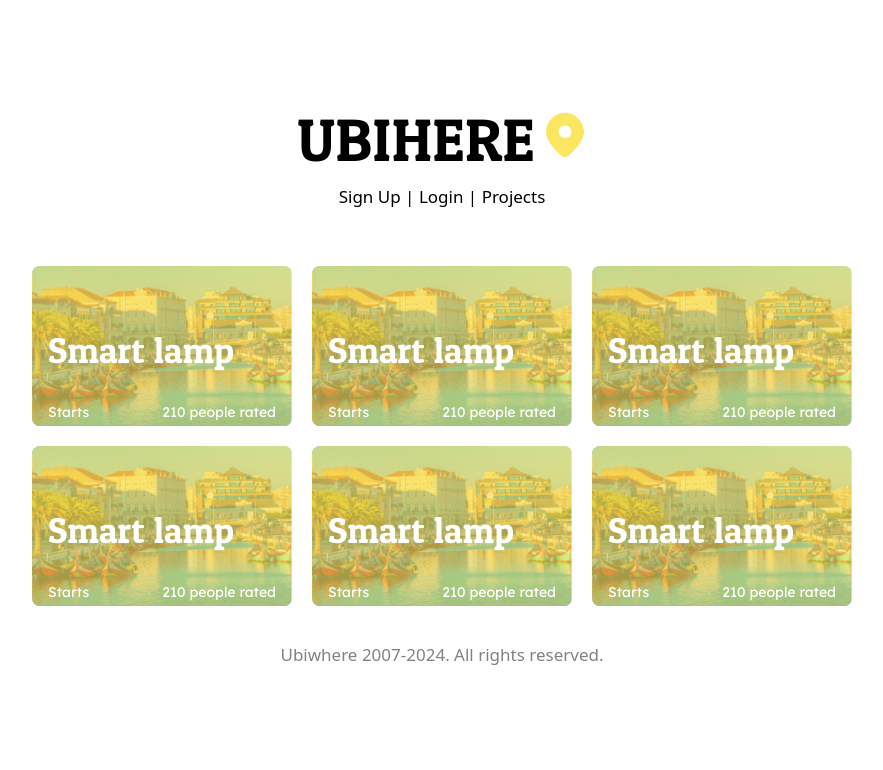
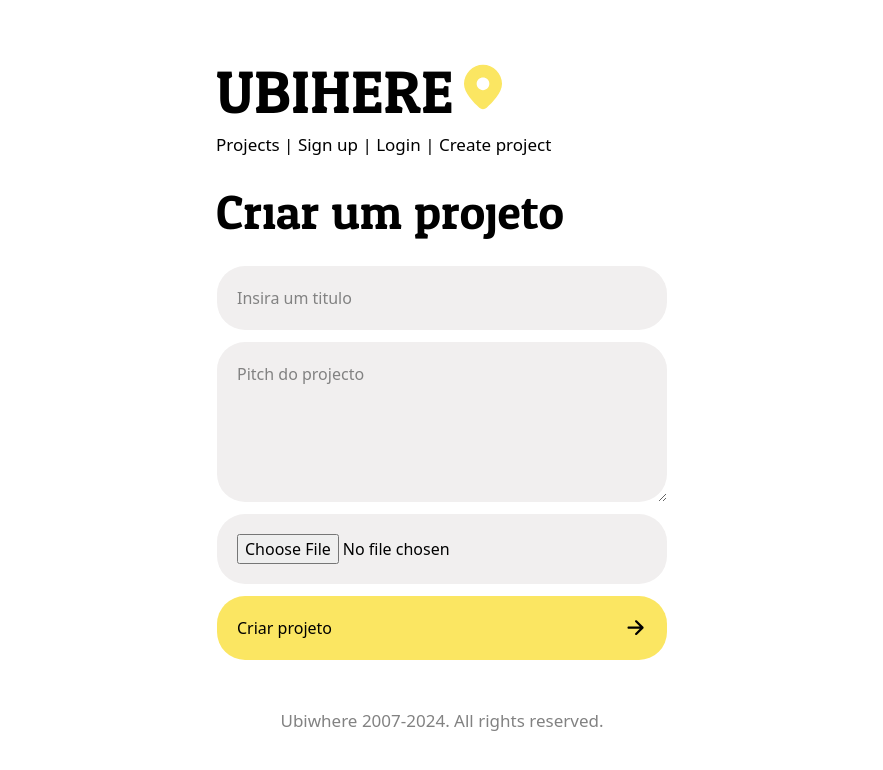
Before and after one commit to arieuu/ubihere-client, a React (Vite) app: page /createproject in a window 1280 px wide. Shown: the top 770 px of the page, without its empty margins (198-1081 px from the left). Built offline with nearby package versions, Linux system fonts and the light colour scheme.

Commit message:
Added client side routing and linked pages to one another using react router.
Also made navigation links into a reusable components and tweaked button colors on hover

```diff
--- a/package.json
+++ b/package.json
@@ -11,7 +11,8 @@
   },
   "dependencies": {
     "react": "^18.3.1",
-    "react-dom": "^18.3.1"
+    "react-dom": "^18.3.1",
+    "react-router-dom": "^6.26.1"
   },
   "devDependencies": {
     "@eslint/js": "^9.9.0",
--- /dev/null
+++ b/src/components/NavigationLinks.tsx
@@ -0,0 +1,16 @@
+import { Link } from "react-router-dom";
+
+
+
+function NavigationLinks() {
+    return(
+        <span className="mx-auto text-[17px] mb-14">
+            <Link className="hover:underline" to={"/"}> Projects </Link>
+            | <Link className="hover:underline" to={"/signup"}> Sign up </Link>
+            | <Link className="hover:underline" to={"/login"}> Login </Link>
+            | <Link className="hover:underline" to={"/createproject"}> Create project </Link>
+        </span>
+    )
+}
+
+export default NavigationLinks;
--- a/src/components/ProjectCard.tsx
+++ b/src/components/ProjectCard.tsx
@@ -1,7 +1,8 @@
+import { Link } from "react-router-dom";
 
 function ProjectCard() {
     return(
-        <a href="" className="">
+        <Link to={"/projectpage"} className="">
             <div className="bg-[url('/aveiro.png')] bg-cover rounded-lg px-4 py-1
                 relative
                 z-10
@@ -30,7 +31,7 @@ function ProjectCard() {
                     <span>Starts</span> <span>210 people rated</span>
                 </div>
             </div>
-        </a>
+        </Link>
     )
 }
 
--- a/src/main.tsx
+++ b/src/main.tsx
@@ -3,8 +3,39 @@ import { createRoot } from 'react-dom/client'
 import App from './App.tsx'
 import './index.css'
 
+import { createBrowserRouter, RouterProvider } from 'react-router-dom'
+import HomePage from './pages/HomePage.tsx'
+import LoginPage from './pages/LoginPage.tsx'
+import SignupPage from './pages/SignupPage.tsx'
+import ProjectPage from './pages/ProjectPage.tsx'
+import CreateProjectPage from './pages/CreateProjectPage.tsx'
+
+const router = createBrowserRouter([
+  {
+    path:"/",
+    element: <HomePage />
+  },
+  {
+    path: "/signup",
+    element: <SignupPage />
+  },
+  {
+    path:"/login",
+    element: <LoginPage />
+  },
+  {
+    path:"/createproject",
+    element: <CreateProjectPage />
+  },
+  {
+    path:"/projectpage",
+    element: <ProjectPage />
+  }
+])
+
 createRoot(document.getElementById('root')!).render(
   <StrictMode>
-    <App />
+    {/* <App /> */}
+    <RouterProvider router={router} />
   </StrictMode>,
 )
--- a/src/pages/CreateProjectPage.tsx
+++ b/src/pages/CreateProjectPage.tsx
@@ -1,5 +1,6 @@
 import logo from "/ubiherelogo.svg";
 import arrow from "/arrow.svg";
+import NavigationLinks from "../components/NavigationLinks";
 
 function CreateProjectPage() {
     return(
@@ -12,19 +13,17 @@ function CreateProjectPage() {
                 </div>
 
                 <span className="mx-aut text-[17px] mb-8">
-                    <a className="hover:underline" href="#"> Sign Up </a>
-                    | <a className="hover:underline" href="#"> Login </a>
-                    | <a className="hover:underline" href="#"> Projects </a>
+                    <NavigationLinks />
                 </span>
 
                 <h2 className="font-Odor text-5xl mb-7"> Criar um projeto </h2>
                 <form action="" className="flex flex-col">
                     <input className="mx-auto bg-LightgrayUbihere-0 w-full max-w-[450px] mx- p-5 placeholder:text-DarkgrayUbihere-0 rounded-[28px] mb-3" type="text" placeholder="Insira um titulo" />
-                    <textarea className="mx-auto bg-LightgrayUbihere-0 w-full max-w-[450px] mx- p-5 placeholder:text-DarkgrayUbihere-0 rounded-[28px] mb-3" placeholder="Pitch do projecto" />
+                    <textarea className="mx-auto h-40 bg-LightgrayUbihere-0 w-full max-w-[450px] mx- p-5 placeholder:text-DarkgrayUbihere-0 rounded-[28px] mb-3" placeholder="Pitch do projecto" />
                     <input className="mx-auto bg-LightgrayUbihere-0 w-full max-w-[450px] mx- p-5 placeholder:text-DarkgrayUbihere-0 rounded-[28px] mb-3" type="file" placeholder="Imagem do projeto" />
 
 
-                    <button type="submit" className="mx-auto flex justify-between bg-YellowUbihere-0 w-full max-w-[450px] mx- p-5 placeholder:text-DarkgrayUbihere-0 rounded-[28px] mb-3" >
+                    <button type="submit" className="mx-auto hover:bg-[#CFB619] flex justify-between bg-YellowUbihere-0 w-full max-w-[450px] mx- p-5 placeholder:text-DarkgrayUbihere-0 rounded-[28px] mb-3" >
                         Criar projeto
                         <img className="w-6" src={arrow} alt="" />
                     </button>
--- a/src/pages/HomePage.tsx
+++ b/src/pages/HomePage.tsx
@@ -1,5 +1,7 @@
 import logo from "/ubiherelogo.svg";
 import ProjectCard from "../components/ProjectCard";
+import { Link } from "react-router-dom";
+import NavigationLinks from "../components/NavigationLinks";
 
 function HomePage() {
     return(
@@ -11,11 +13,7 @@ function HomePage() {
                     <img src={logo} alt="" className="w-[44px] h-[46px]"/>
                 </div>
 
-                <span className="mx-auto text-[17px] mb-14">
-                    <a className="hover:underline" href="#"> Sign Up </a>
-                    | <a className="hover:underline" href="#"> Login </a>
-                    | <a className="hover:underline" href="#"> Projects </a>
-                </span>
+                <NavigationLinks />
 
                 <div className="grid px-5 gap-6 grid-cols-1
                                 sm:grid-cols-2
--- a/src/pages/LoginPage.tsx
+++ b/src/pages/LoginPage.tsx
@@ -1,5 +1,6 @@
 import logo from "/ubiherelogo.svg";
 import arrow from "/arrow.svg";
+import NavigationLinks from "../components/NavigationLinks";
 
 
 function LoginPage() {
@@ -11,18 +12,14 @@ function LoginPage() {
                 <img src={logo} alt="" className="w-[44px] h-[46px]"/>
             </div>
 
-            <span className="mx-auto text-[17px] mb-14">
-                <a className="hover:underline" href="#"> Sign Up </a>
-                | <a className="hover:underline" href="#"> Login </a>
-                | <a className="hover:underline" href="#"> Projects </a>
-            </span>
+            <NavigationLinks />
 
             <form action="" className="flex flex-col">
                 <input className="mx-auto bg-LightgrayUbihere-0 w-full max-w-[450px] mx- p-5 placeholder:text-DarkgrayUbihere-0 rounded-[28px] mb-3" type="text" placeholder="Insira o seu email" />
                 <input className="mx-auto bg-LightgrayUbihere-0 w-full max-w-[450px] mx- p-5 placeholder:text-DarkgrayUbihere-0 rounded-[28px] mb-3" type="password" placeholder="Crie uma palavra passe" />
 
 
-                <button type="submit" className="mx-auto flex justify-between bg-YellowUbihere-0 w-full max-w-[450px] mx- p-5 placeholder:text-DarkgrayUbihere-0 rounded-[28px] mb-3" >
+                <button type="submit" className="mx-auto hover:bg-[#CFB619] flex justify-between bg-YellowUbihere-0 w-full max-w-[450px] mx- p-5 placeholder:text-DarkgrayUbihere-0 rounded-[28px] mb-3" >
                     Entrar
                     <img className="w-6" src={arrow} alt="" />
                 </button>
--- a/src/pages/ProjectPage.tsx
+++ b/src/pages/ProjectPage.tsx
@@ -1,6 +1,7 @@
 import logo from "/ubiherelogo.svg";
 import aveirobig from "/aveirobig.svg";
 import ProjectComment from "../components/ProjectComment";
+import NavigationLinks from "../components/NavigationLinks";
 
 
 function ProjectPage() {
@@ -15,11 +16,8 @@ function ProjectPage() {
                 </div>
 
                 <span className="mx-aut text-[17px] mb-8">
-                    <a className="hover:underline" href="#"> Sign Up </a>
-                    | <a className="hover:underline" href="#"> Login </a>
-                    | <a className="hover:underline" href="#"> Projects </a>
+                    <NavigationLinks />
                 </span>
-
 
                 <h2 className="font-Odor text-5xl mb-5"> Smart lamp </h2>
 
--- a/src/pages/SignupPage.tsx
+++ b/src/pages/SignupPage.tsx
@@ -1,5 +1,6 @@
 import logo from "/ubiherelogo.svg";
 import arrow from "/arrow.svg";
+import NavigationLinks from "../components/NavigationLinks";
 
 function SignupPage() {
 
@@ -11,11 +12,7 @@ function SignupPage() {
                 <img src={logo} alt="" className="w-[44px] h-[46px]"/>
             </div>
 
-            <span className="mx-auto text-[17px] mb-14">
-                <a className="hover:underline" href="#"> Sign Up </a>
-                | <a className="hover:underline" href="#"> Login </a>
-                | <a className="hover:underline" href="#"> Projects </a>
-            </span>
+            <NavigationLinks />
 
             <form action="" className="flex flex-col">
                 <input className="mx-auto bg-LightgrayUbihere-0 w-full max-w-[450px] mx- p-5 placeholder:text-DarkgrayUbihere-0 rounded-[28px] mb-3" type="text" placeholder="Insira o seu email" />
@@ -24,7 +21,7 @@ function SignupPage() {
                 <input className="mx-auto bg-LightgrayUbihere-0 w-full max-w-[450px] mx- p-5 placeholder:text-DarkgrayUbihere-0 rounded-[28px] mb-3" type="text" placeholder="Insira um nome" />
 
 
-                <button type="submit" className="mx-auto flex justify-between bg-YellowUbihere-0 w-full max-w-[450px] mx- p-5 placeholder:text-DarkgrayUbihere-0 rounded-[28px] mb-3" >
+                <button type="submit" className="mx-auto hover:bg-[#CFB619] flex justify-between bg-YellowUbihere-0 w-full max-w-[450px] mx- p-5 placeholder:text-DarkgrayUbihere-0 rounded-[28px] mb-3" >
                     Criar conta
                     <img className="w-6" src={arrow} alt="" />
                 </button>
```
Also changed, not shown: 1 other file (tests, documents, lock files or other folders). Lines whose indentation alone changed are shown as unchanged.
